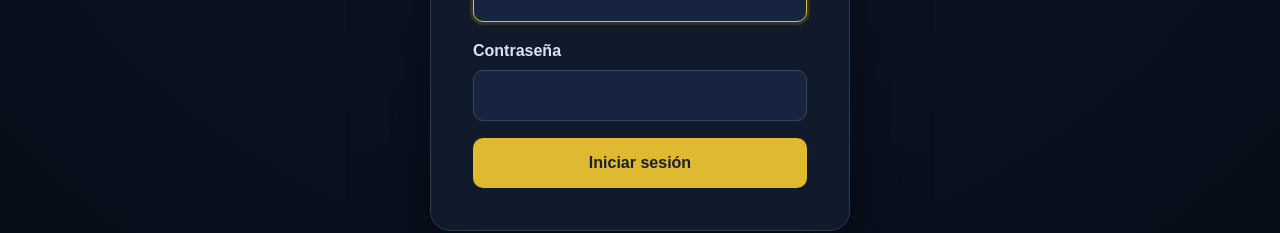
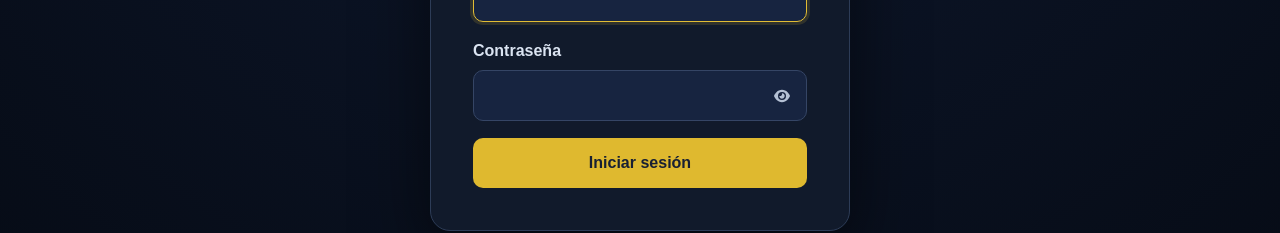
Before and after one commit to EdilsonCG87/zion-app, a React (Vite) app: page / in a window 1280 px wide. Shown: the part 469-702 px from the top of the page. Built offline with nearby package versions, Linux system fonts and the light colour scheme.

Commit message:
Actualización de la página de inicio de sesión para mejorar la experiencia del usuario y corregir errores de estilo. Se han realizado cambios en los archivos LoginPage.css y LoginPage.jsx para optimizar la interfaz y la funcionalidad.

```diff
--- a/src/pages/LoginPage.css
+++ b/src/pages/LoginPage.css
@@ -1 +1,3 @@
 .login-page{background:radial-gradient(circle at top,#263d67 0,#0b1324 48%,#060b15 100%);place-items:center;min-height:100vh;padding:24px;display:grid}.login-card{box-sizing:border-box;background:#111a2b;border:1px solid #2d3c57;border-radius:20px;width:min(100%,420px);padding:42px;box-shadow:0 24px 70px #0008;text-align:center}.login-logo{width:94px;height:94px;object-fit:contain;margin-bottom:12px}.login-kicker{color:#e2bc34;letter-spacing:.16em;margin:0;font-size:.75rem;font-weight:800}.login-card h1{color:#fff;margin:9px 0;font-size:2rem}.login-description{color:#b4c0d4;margin:0 0 28px;line-height:1.55}.login-form{text-align:left;display:grid;gap:17px}.login-form label{color:#dbe4f2;font-weight:700;display:grid;gap:8px}.login-form input{box-sizing:border-box;color:#fff;background:#172440;border:1px solid #354565;border-radius:10px;width:100%;padding:13px;font:inherit;outline:none}.login-form input:focus{border-color:#e2bc34;box-shadow:0 0 0 3px #e2bc3426}.login-form button{color:#182033;cursor:pointer;background:#dfb92f;border:0;border-radius:10px;padding:13px;font:inherit;font-weight:800}.login-form button:disabled{cursor:wait;opacity:.7}.login-error{color:#ffb1b1;background:#d94d4d2e;border-radius:8px;margin:0;padding:10px 12px;font-size:.9rem}@media (width<=480px){.login-card{padding:32px 24px}}
+
+.login-password-field{position:relative}.login-password-field input{padding-right:48px}.login-form .login-password-toggle{position:absolute;top:50%;right:7px;display:grid;place-items:center;width:36px;height:36px;padding:0;color:#b4c0d4;background:transparent;border:0;border-radius:8px;cursor:pointer;transform:translateY(-50%)}.login-form .login-password-toggle:hover{color:#dfb92f;background:#ffffff12}.login-form .login-password-toggle:focus-visible{outline:2px solid #dfb92f;outline-offset:1px}.login-form>button[type=submit]{color:#182033;cursor:pointer;background:#dfb92f;border:0;border-radius:10px;padding:13px;font:inherit;font-weight:800}.login-form>button[type=submit]:disabled{cursor:wait;opacity:.7}
--- a/src/pages/LoginPage.jsx
+++ b/src/pages/LoginPage.jsx
@@ -1,4 +1,5 @@
 import { useState } from "react";
+import { FaEye, FaEyeSlash } from "react-icons/fa6";
 import logo from "../assets/logo.png";
 import { useAuth } from "../hooks/useAuth";
 import "./LoginPage.css";
@@ -7,6 +8,7 @@ function LoginPage() {
     const { login } = useAuth();
     const [username, setUsername] = useState("");
     const [password, setPassword] = useState("");
+    const [showPassword, setShowPassword] = useState(false);
     const [error, setError] = useState("");
     const [submitting, setSubmitting] = useState(false);
 
@@ -48,13 +50,25 @@ function LoginPage() {
                     </label>
                     <label>
                         Contraseña
+                        <div className="login-password-field">
                             <input
-                            type="password"
+                                type={showPassword ? "text" : "password"}
                                 value={password}
                                 onChange={(event) => setPassword(event.target.value)}
                                 autoComplete="current-password"
                                 required
                             />
+                            <button
+                                type="button"
+                                className="login-password-toggle"
+                                onClick={() => setShowPassword((visible) => !visible)}
+                                aria-label={showPassword ? "Ocultar clave" : "Mostrar clave"}
+                                aria-pressed={showPassword}
+                                title={showPassword ? "Ocultar clave" : "Mostrar clave"}
+                            >
+                                {showPassword ? <FaEyeSlash aria-hidden="true" /> : <FaEye aria-hidden="true" />}
+                            </button>
+                        </div>
                     </label>
                     {error && <p className="login-error" role="alert">{error}</p>}
                     <button type="submit" disabled={submitting}>
```
Lines whose indentation alone changed are shown as unchanged.
